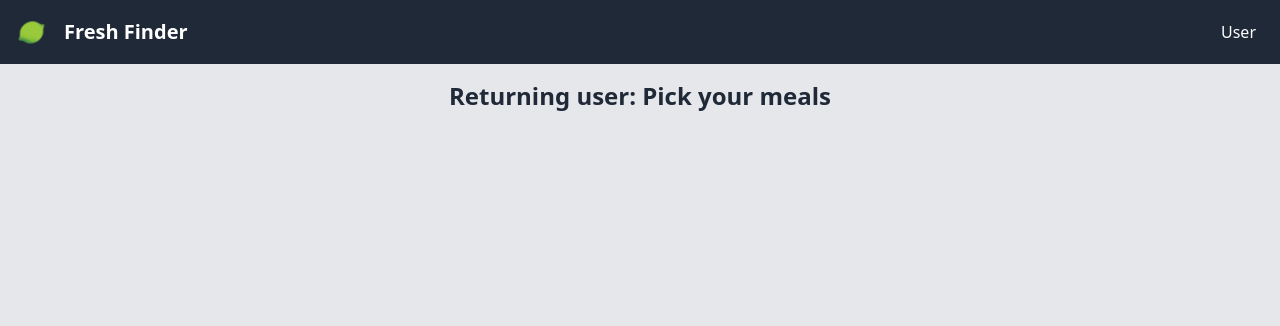
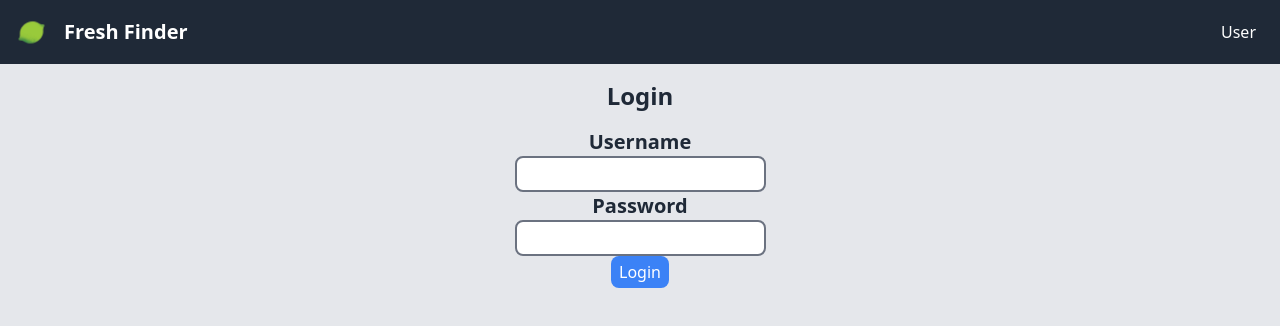
Before and after one commit to ManuelLerchner/FreshFinder, a React (Create React App) app in the folder apps/web/: page / in a window 1280 px wide. Shown: the top 326 px of the page. Built offline with nearby package versions, Linux system fonts and the light colour scheme.

Commit message:
first login

```diff
--- a/apps/web/src/App.tsx
+++ b/apps/web/src/App.tsx
@@ -10,11 +10,9 @@ function App() {
     <BrowserRouter>
       <Routes>
         <Route path="/" element={<MainLayout />}>
-          <Route path="/" element={<MealPicker />} />
+          <Route path="/" element={<Login />} />
           <Route path="/configure" element={<Configure />} />
-        </Route>
-        <Route path="/auth" element={<MainLayout />}>
-          <Route path="login" element={<Login />} />
+          <Route path="/mealPicker" element={<MealPicker />} />
         </Route>
       </Routes>
     </BrowserRouter>
--- a/apps/web/src/components/SupabaseClient.tsx
+++ b/apps/web/src/components/SupabaseClient.tsx
@@ -4,3 +4,9 @@ const supabaseUrl = 'https://qtribxnypykjlyjswlno.supabase.co'
 const supabaseAnonKey = 'eyJhbGciOiJIUzI1NiIsInR5cCI6IkpXVCJ9.eyJpc3MiOiJzdXBhYmFzZSIsInJlZiI6InF0cmlieG55cHlramx5anN3bG5vIiwicm9sZSI6ImFub24iLCJpYXQiOjE3MDAyNjk4MjQsImV4cCI6MjAxNTg0NTgyNH0.14IgLqK90KonabGozsinPI29MkLWBtkWCffC3NJcSMw'
 
 export const supabase = createClient(supabaseUrl, supabaseAnonKey)
+
+// Add editable variable for supabase client uuid
+export const localUser = {
+    uuid: "",
+    hardPreferences: []
+}
--- a/apps/web/src/pages/Login.tsx
+++ b/apps/web/src/pages/Login.tsx
@@ -1,16 +1,44 @@
 import React, { useState } from "react";
-import { supabase } from "../components/SupabaseClient";
+import { supabase, localUser } from "../components/SupabaseClient";
+import { useNavigate } from "react-router-dom";
 
 export default function Login() {
   const [username, setUsername] = useState("");
   const [password, setPassword] = useState("");
+  const navigate = useNavigate();
 
   const handleLogin = async () => {
-    // const { error } = await supabase.auth.signIn({
-    //   email: username,
-    //   password: password,
-    // });
-    // if (error) console.error(error);
+    // Write Login Code here using the Supabase Client
+    const { error } = await supabase.auth.signInWithPassword({
+      email: username,
+      password: password,
+    });
+    if (error) console.error(error)
+    else {
+      console.log("logged in");
+      // set localUser uuid
+      const {
+        data: { user },
+      } = await supabase.auth.getUser();
+      if(user && user.id) {
+        console.log("id: ", user.id)
+        localUser.uuid = user.id;
+        const {data}=await supabase.from("Tags").select("category");
+        console.log("data: ", data);
+        const { data: preferencesData } = await supabase
+          .from("Users")
+          .select("hardPreference")
+          .eq("id", localUser.uuid);
+          if (preferencesData && preferencesData.length > 0) {
+            console.log("preferencesData: ", preferencesData);
+            localUser.hardPreferences = preferencesData[0].hardPreference;
+          } else {
+            console.error("Could not retrieve preferences");
+          }
+        navigate("/configure");
+      } else
+        console.error("Could not retrieve UUID");
+    }
   };
 
   return (
```
